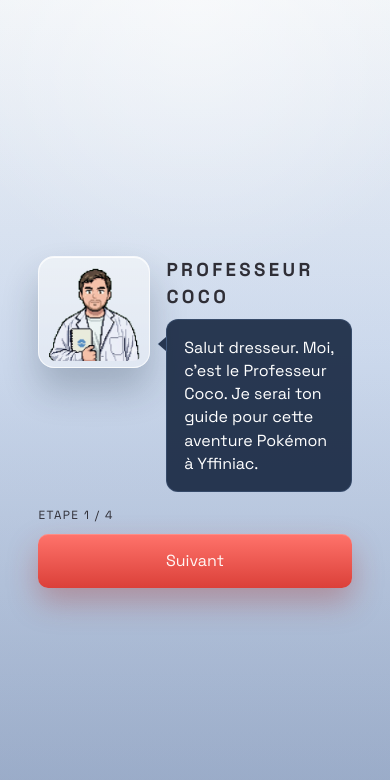
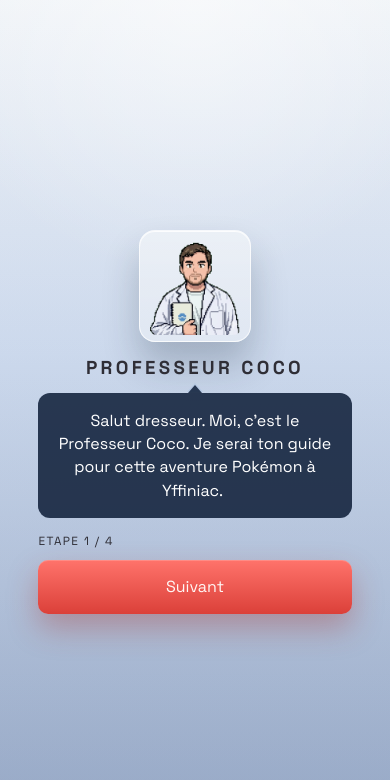
Before and after one commit to coeyn/yffiniac_poke_caching, a React (Vite) app: page / in a window 390 px wide. Shown: the top 780 px of the page. Built offline with nearby package versions, Linux system fonts and the light colour scheme.

Commit message:
Stack dialogue under avatar on mobile and move bubble arrow to top

```diff
--- a/src/styles.css
+++ b/src/styles.css
@@ -234,7 +234,6 @@
   padding: 1rem 1.05rem;
   border-radius: 12px;
   background: rgba(18, 34, 60, 0.88);
-  border: 1px solid rgba(123, 161, 214, 0.18);
 }
 
 .dialogue-bubble::before {
@@ -244,9 +243,6 @@
   left: -0.64rem;
   width: 0;
   height: 0;
-  border-top: 0.52rem solid transparent;
-  border-bottom: 0.52rem solid transparent;
-  border-right: 0.64rem solid rgba(123, 161, 214, 0.18);
 }
 
 .dialogue-bubble::after {
@@ -258,7 +254,7 @@
   height: 0;
   border-top: 0.46rem solid transparent;
   border-bottom: 0.46rem solid transparent;
-  border-right: 0.56rem solid rgba(18, 34, 60, 0.88);
+  border-right: 0.5rem solid rgba(18, 34, 60, 0.88);
 }
 
 .dialogue-label,
@@ -2077,12 +2073,44 @@
   }
 
   .professor-head {
-    grid-template-columns: auto minmax(0, 1fr);
-    align-items: start;
+    grid-template-columns: 1fr;
+    justify-items: center;
+    align-items: center;
+    text-align: center;
+    gap: 0.75rem;
   }
 
   .professor-avatar {
     width: 7rem;
+  }
+
+  .professor-copy {
+    width: 100%;
+    max-width: 26rem;
+  }
+
+  .dialogue-bubble {
+    margin-top: 0.2rem;
+  }
+
+  .dialogue-bubble::before {
+    top: -0.62rem;
+    left: 50%;
+    transform: translateX(-50%);
+    border-top: 0;
+    border-left: 0.52rem solid transparent;
+    border-right: 0.52rem solid transparent;
+    border-bottom: 0.62rem solid rgba(123, 161, 214, 0.18);
+  }
+
+  .dialogue-bubble::after {
+    top: -0.52rem;
+    left: 50%;
+    transform: translateX(-50%);
+    border-top: 0;
+    border-left: 0.45rem solid transparent;
+    border-right: 0.45rem solid transparent;
+    border-bottom: 0.54rem solid rgba(18, 34, 60, 0.88);
   }
 
   .progress-ring {
```
